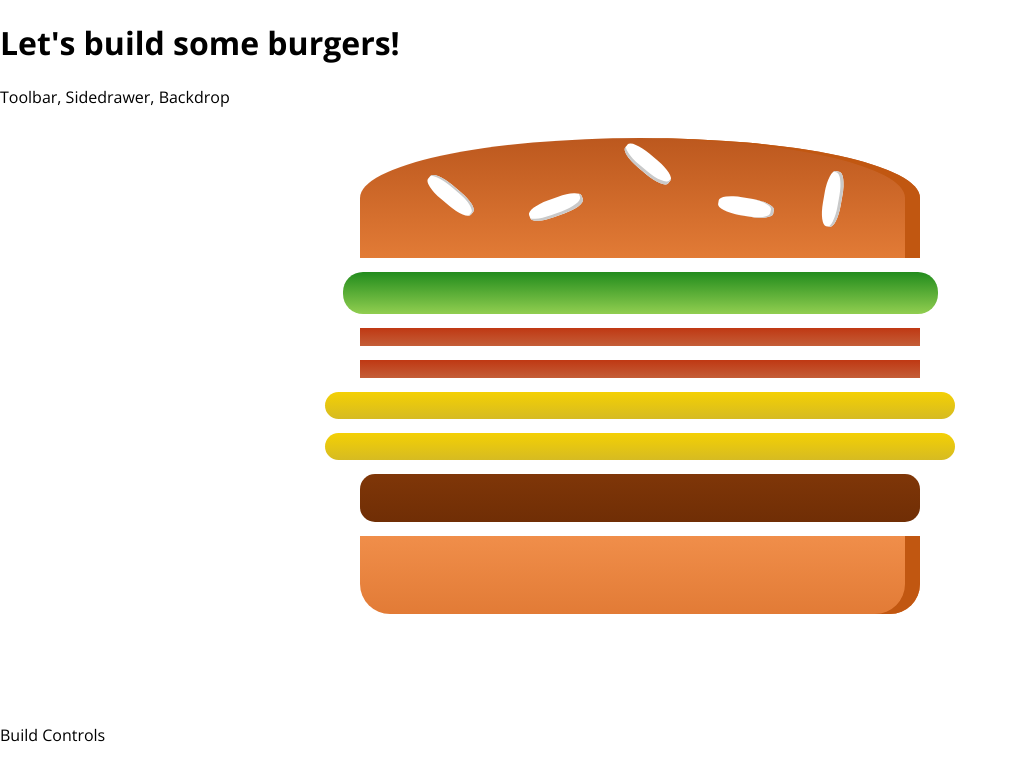
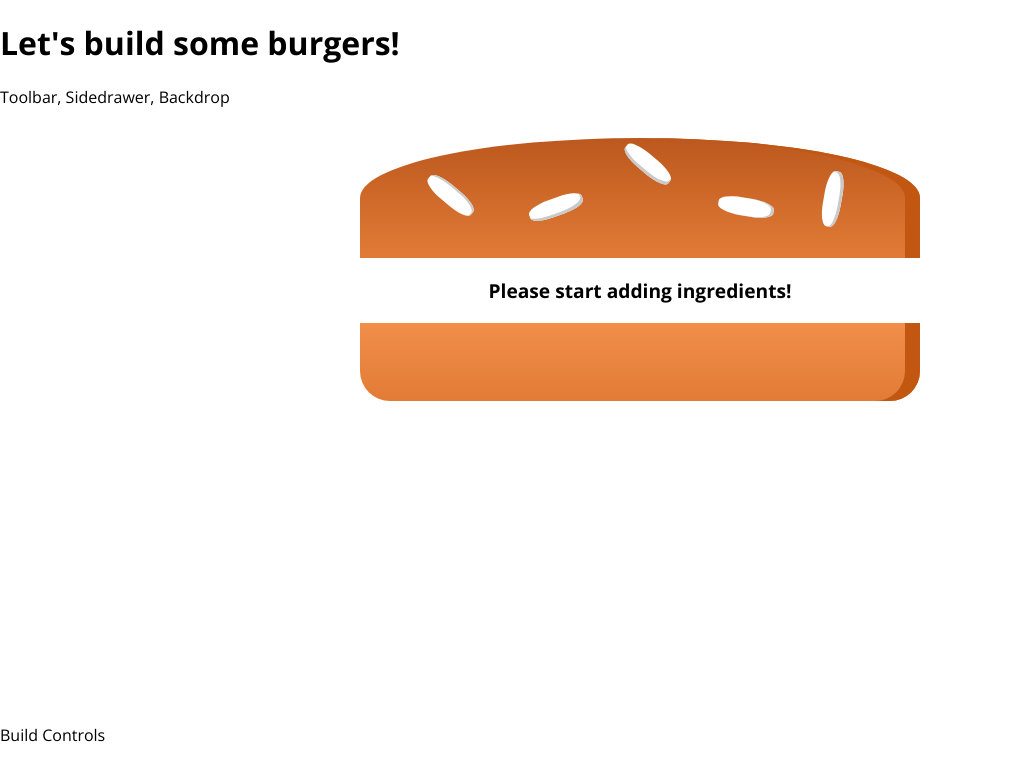
Before and after one commit to janko101/burger-builder-app, a React (Create React App) app: page / in a window 1280 px wide. Shown: the top 780 px of the page, without its empty margins (0-1017 px from the left). Built offline with nearby package versions, Linux system fonts and the light colour scheme.

Commit message:
Sets ingredients initial state to 0, displays a paragraph to add ingredients if the length is 0

```diff
--- a/src/Components/Burger.jsx
+++ b/src/Components/Burger.jsx
@@ -3,11 +3,18 @@
 import Ingredient from "./Ingredient";
 
 const Burger = (props) => {
-  const transformedIngredients = Object.keys(props.ingredients).map((igKey) => {
-    return [...Array(props.ingredients[igKey])].map((_, i) => {
-      return <Ingredient key={igKey + i} type={igKey} />;
-    });
-  });
+  let transformedIngredients = Object.keys(props.ingredients)
+    .map((igKey) => {
+      return [...Array(props.ingredients[igKey])].map((_, i) => {
+        return <Ingredient key={igKey + i} type={igKey} />;
+      });
+    })
+    .reduce((arr, el) => {
+      return arr.concat(el);
+    }, []);
+  if (transformedIngredients.length === 0) {
+    transformedIngredients = <p>Please start adding ingredients!</p>
+  }
   return (
     <div className={classes.Burger}>
       <Ingredient type="bread-top" />
--- a/src/Components/BurgerBuilder.jsx
+++ b/src/Components/BurgerBuilder.jsx
@@ -4,10 +4,10 @@
 class BurgerBuilder extends Component {
   state = {
     ingredients: {
-      salad: 1,
-      bacon: 2,
-      cheese: 2,
-      meat: 1
+      salad: 0,
+      bacon: 0,
+      cheese: 0,
+      meat: 0
     }
   }
   render() {
```
